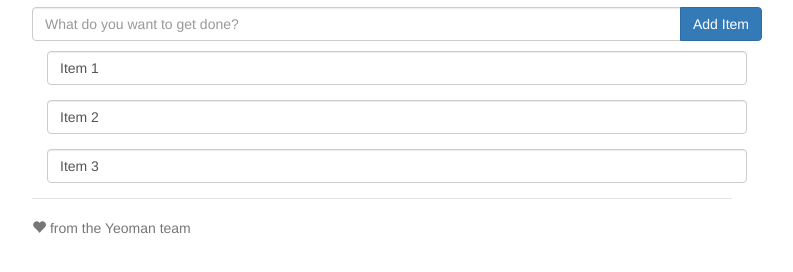
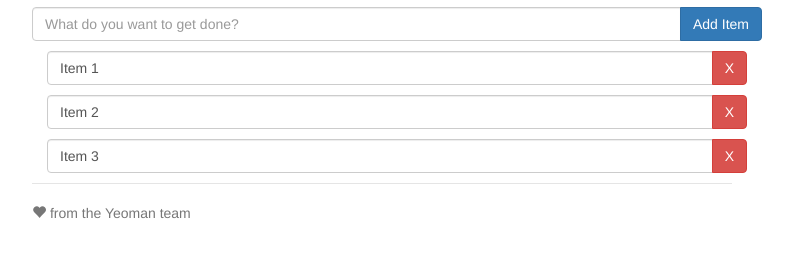
Before and after one commit to antmachine/yo-todo, a website: page app/index.html in a window 1280 px wide. Shown: the part 166-438 px from the top of the page, without its empty margins (258-1051 px from the left). Drawn offline with nearby package versions, Linux system fonts and the light colour scheme; some packages are replaced by stand-ins of ours; files that its build step writes are made by us from their sources.

Commit message:
Added function for removing todo items

```diff
--- a/app/scripts/controllers/main.js
+++ b/app/scripts/controllers/main.js
@@ -14,8 +14,12 @@ angular.module('yoTodoApp')
       'Item 2',
       'Item 3'
     ];
+    // Add error checking for todos with same name or two empty items
 		$scope.addTodo = function(){
 			$scope.todos.push($scope.todo);
 			$scope.todo = '';
 		};
+		$scope.removeTodo = function(index){
+			$scope.todos.splice(index, 1);
+		};
   });
--- a/app/views/main.html
+++ b/app/views/main.html
@@ -15,8 +15,11 @@
   <p></p>
 
   <!-- Todo list -->
-  <p class="form-group" ng-repeat="todo in todos">
+  <p class="input-group" ng-repeat="todo in todos">
     <input class="form-control" type="text" ng-model="todo">
+    <span class="input-group-btn">
+      <button class="btn btn-danger" ng-click="removeTodo($index)" aria-label="Remove">X</button>
+    </span>
   </p>
 
 </div>
```
